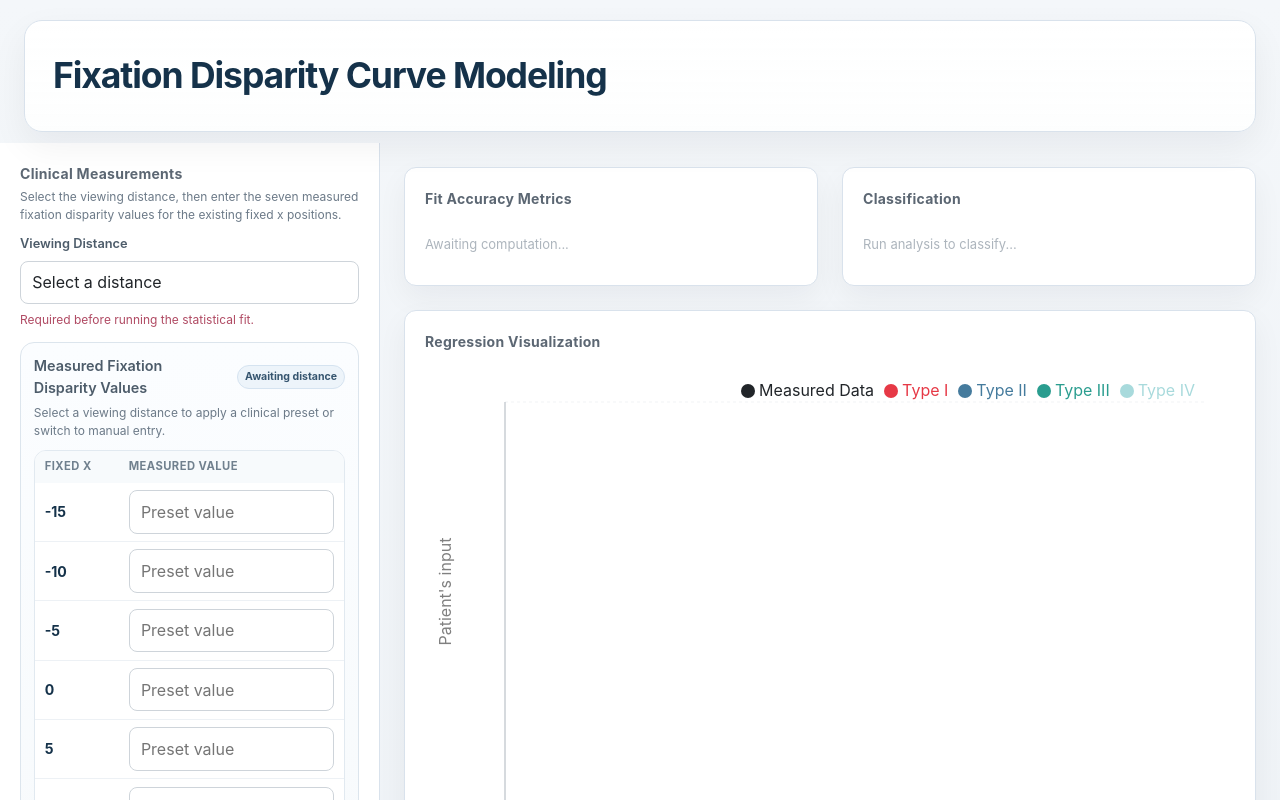
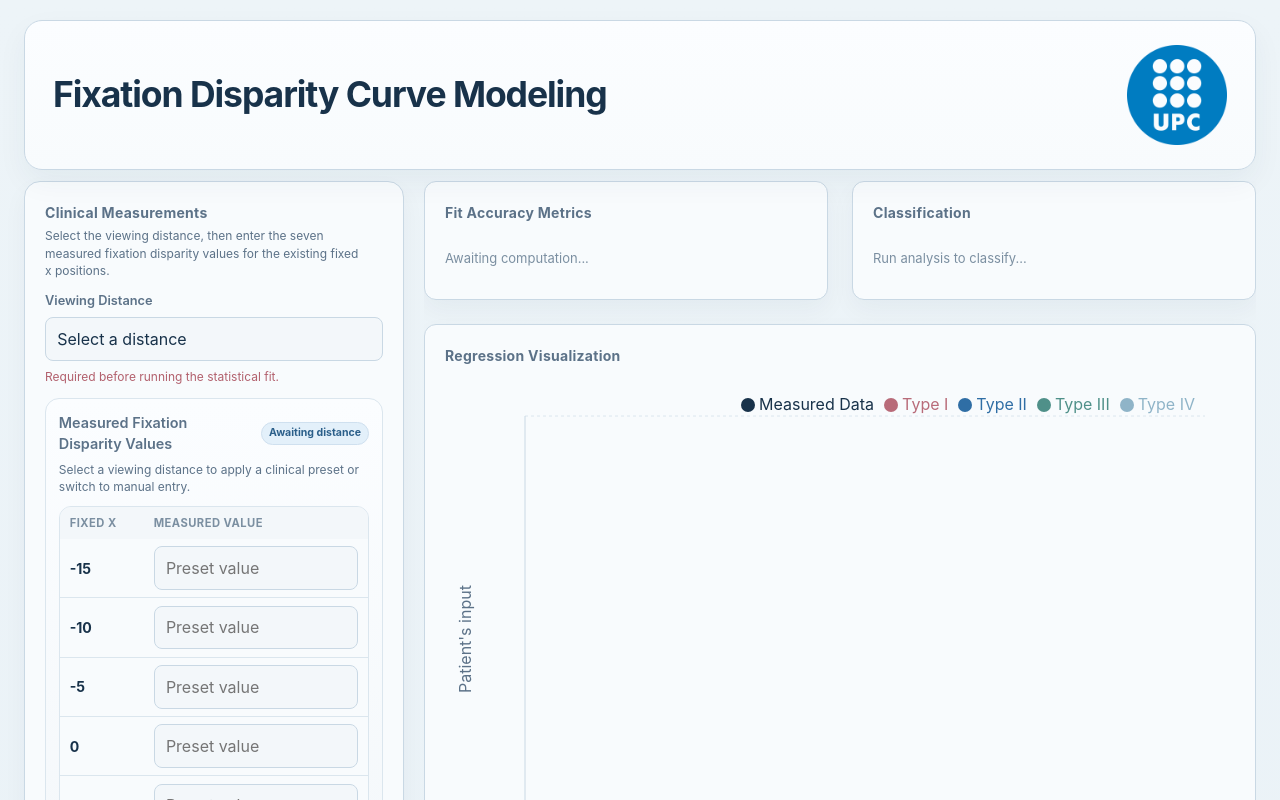
Before and after one commit to aashishb11/TFG-Fixation-Disparity-Curves, a React app in the folder frontend/: page / in a window 1280 px wide. Shown: the top 800 px of the page. Built offline with nearby package versions, Linux system fonts and the light colour scheme; the HTML template or start-up script is replaced by a standard one.

Commit message:
addition of background and upc logo and aligning it to fit perfectly, also fixing the problem of not resetting the parameters when the other option is selected in the distance

```diff
--- a/frontend/src/App.css
+++ b/frontend/src/App.css
@@ -3,8 +3,8 @@
   flex-direction: column;
   gap: 0.7rem;
   min-height: 100vh;
-  background: linear-gradient(180deg, #f4f7fa 0%, #eef2f6 100%);
-  color: #212529;
+  background: linear-gradient(180deg, #edf4f8 0%, #eaf2f7 100%);
+  color: var(--color-text-primary);
 }
 
 .app-header {
@@ -19,10 +19,14 @@
   width: 100%;
   min-height: 112px;
   padding: 1.5rem 1.75rem;
-  background: linear-gradient(180deg, rgba(255, 255, 255, 0.96) 0%, #fdfefe 100%);
-  border: 1px solid #d9e2ec;
+  background: linear-gradient(
+    180deg,
+    var(--color-surface-elevated) 0%,
+    var(--color-surface-primary) 100%
+  );
+  border: 1px solid var(--color-border);
   border-radius: 18px;
-  box-shadow: 0 14px 36px rgba(15, 23, 42, 0.06);
+  box-shadow: var(--shadow-soft);
   backdrop-filter: blur(12px);
 }
 
@@ -37,7 +41,7 @@
 
 .app-title {
   margin: 0;
-  color: #15324a;
+  color: var(--color-text-primary);
   font-size: clamp(1.75rem, 1.5rem + 0.9vw, 2.35rem);
   font-weight: 700;
   letter-spacing: -0.03em;
@@ -47,7 +51,7 @@
 
 .app-subtitle {
   max-width: 56ch;
-  color: #6f7f8d;
+  color: var(--color-text-secondary);
   font-size: 0.84rem;
   font-weight: 500;
   letter-spacing: 0.01em;
@@ -61,18 +65,38 @@
   flex-shrink: 0;
 }
 
+.app-header__brand {
+  display: inline-flex;
+  align-items: center;
+  justify-content: center;
+  width: 100px;
+  height: 100px;
+  flex-shrink: 0;
+}
+
+.app-header__logo {
+  width: 100%;
+  height: 100%;
+  object-fit: contain;
+  display: block;
+}
+
 .app-body {
   display: flex;
   flex: 1;
+  gap: 1.25rem;
   min-height: 0;
+  padding: 0 1.5rem 1.5rem;
 }
 
 .sidebar {
   width: 380px;
   flex-shrink: 0;
   padding: 1.25rem;
-  background: #ffffff;
-  border-right: 1px solid #d9e2ec;
+  background: var(--color-surface-primary);
+  border: 1px solid var(--color-border);
+  border-radius: 16px;
+  box-shadow: var(--shadow-subtle);
   overflow-y: auto;
 }
 
@@ -88,8 +112,12 @@
 
 .sidebar__section--measurements {
   padding: 0.8rem;
-  background: linear-gradient(180deg, #fbfdff 0%, #f7fafc 100%);
-  border: 1px solid #dce5ed;
+  background: linear-gradient(
+    180deg,
+    var(--color-surface-elevated) 0%,
+    var(--color-surface-secondary) 100%
+  );
+  border: 1px solid var(--color-border-soft);
   border-radius: 14px;
 }
 
@@ -112,7 +140,7 @@
 .form-help,
 .field-feedback {
   margin: 0;
-  color: #6c7a88;
+  color: var(--color-text-secondary);
   font-size: 0.75rem;
   line-height: 1.45;
   max-width: none;
@@ -121,11 +149,11 @@
 }
 
 .field-feedback--info {
-  color: #457b9d;
+  color: var(--color-accent-soft-text);
 }
 
 .field-feedback--error {
-  color: #b04a63;
+  color: var(--color-error);
 }
 
 .dashboard {
@@ -134,7 +162,7 @@
   flex-direction: column;
   gap: 1.5rem;
   min-width: 0;
-  padding: 1.5rem;
+  padding: 0;
   overflow-y: auto;
 }
 
@@ -147,7 +175,7 @@
 .section-title,
 .card__title {
   margin: 0 0 1rem;
-  color: #5c6773;
+  color: var(--color-text-secondary);
   font-size: 0.875rem;
   font-weight: 700;
   letter-spacing: 0.02em;
@@ -155,10 +183,10 @@
 
 .card {
   padding: 1.25rem;
-  background: #ffffff;
-  border: 1px solid #d9e2ec;
+  background: var(--color-surface-primary);
+  border: 1px solid var(--color-border);
   border-radius: 12px;
-  box-shadow: 0 12px 30px rgba(15, 23, 42, 0.05);
+  box-shadow: var(--shadow-subtle);
 }
 
 .card--classification {
@@ -169,7 +197,7 @@
 
 .card__placeholder {
   padding: 0.625rem 0;
-  color: #adb5bd;
+  color: var(--color-text-muted);
   font-size: 0.8125rem;
 }
 
@@ -194,7 +222,7 @@
 .form-label,
 .group-title {
   margin: 0;
-  color: #4d5c6a;
+  color: var(--color-text-secondary);
   font-size: 0.8rem;
   font-weight: 600;
 }
@@ -207,10 +235,10 @@
 .input-grid__field {
   width: 100%;
   padding: 0.55rem 0.7rem;
-  border: 1px solid #ced4da;
+  border: 1px solid var(--color-border);
   border-radius: 8px;
-  background: #ffffff;
-  color: #212529;
+  background: var(--color-surface-secondary);
+  color: var(--color-text-primary);
   font: inherit;
   transition: border-color 0.2s ease, box-shadow 0.2s ease;
 }
@@ -236,18 +264,18 @@
   justify-content: center;
   min-width: 44px;
   padding: 0.55rem 0.65rem;
-  background: #f4f7fa;
-  border: 1px solid #d7e0e8;
+  background: var(--color-surface-secondary);
+  border: 1px solid var(--color-border-soft);
   border-radius: 8px;
-  color: #5f6f7d;
+  color: var(--color-text-secondary);
   font-size: 0.76rem;
   font-weight: 700;
 }
 
 .select-field:focus,
 .input-grid__field:focus {
-  border-color: #457b9d;
-  box-shadow: 0 0 0 3px rgba(69, 123, 157, 0.18);
+  border-color: var(--color-accent);
+  box-shadow: 0 0 0 3px rgba(47, 110, 165, 0.16);
   outline: none;
 }
 
@@ -273,25 +301,25 @@
   display: inline-flex;
   align-items: center;
   padding: 0.18rem 0.45rem;
-  background: #edf4fa;
-  border: 1px solid #d5e3f0;
+  background: var(--color-accent-soft);
+  border: 1px solid #cfe0ef;
   border-radius: 999px;
-  color: #36556f;
+  color: var(--color-accent-soft-text);
   font-size: 0.66rem;
   font-weight: 700;
   white-space: nowrap;
 }
 
 .measurement-status--manual {
-  background: #f3f6f9;
-  color: #5b6b79;
+  background: var(--color-surface-secondary);
+  color: var(--color-text-secondary);
 }
 
 .measurement-list {
-  border: 1px solid #e1e9f0;
+  border: 1px solid var(--color-border-soft);
   border-radius: 12px;
   overflow: hidden;
-  background: #ffffff;
+  background: var(--color-surface-primary);
 }
 
 .measurement-list__head,
@@ -304,8 +332,8 @@
 }
 
 .measurement-list__head {
-  background: #f7fafc;
-  color: #70808e;
+  background: var(--color-surface-secondary);
+  color: var(--color-text-muted);
   font-size: 0.7rem;
   font-weight: 700;
   letter-spacing: 0.04em;
@@ -313,11 +341,11 @@
 }
 
 .measurement-list__row + .measurement-list__row {
-  border-top: 1px solid #edf1f5;
+  border-top: 1px solid var(--color-border-soft);
 }
 
 .measurement-list__x {
-  color: #15324a;
+  color: var(--color-text-primary);
   font-size: 0.88rem;
   font-weight: 700;
 }
@@ -347,7 +375,7 @@
 }
 
 .button:focus-visible {
-  outline: 3px solid rgba(69, 123, 157, 0.28);
+  outline: 3px solid rgba(47, 110, 165, 0.24);
   outline-offset: 2px;
 }
 
@@ -358,18 +386,29 @@
 }
 
 .button--primary {
-  background: #212529;
-  color: #ffffff;
+  background: var(--color-accent);
+  color: var(--color-surface-primary);
+  box-shadow: 0 10px 22px rgba(47, 110, 165, 0.18);
+}
+
+.button--primary:hover:not(:disabled) {
+  background: var(--color-accent-hover);
 }
 
 .button--primary:disabled {
-  background: #adb5bd;
+  background: #aebfcb;
+  color: var(--color-surface-primary);
 }
 
 .button--secondary {
-  background: #0d6efd;
-  color: #ffffff;
-  box-shadow: 0 10px 24px rgba(13, 110, 253, 0.18);
+  background: var(--color-accent-soft);
+  color: var(--color-accent-soft-text);
+  border: 1px solid #cfe0ef;
+  box-shadow: none;
+}
+
+.button--secondary:hover:not(:disabled) {
+  background: #d9eaf7;
 }
 
 .status-message {
@@ -378,7 +417,7 @@
 }
 
 .status-message--error {
-  color: #dc3545;
+  color: var(--color-error);
 }
 
 .metric-table {
@@ -394,16 +433,16 @@
 }
 
 .metric-table thead tr {
-  border-bottom: 1px solid #e9ecef;
+  border-bottom: 1px solid var(--color-border-soft);
 }
 
 .metric-table th {
-  color: #495057;
+  color: var(--color-text-secondary);
   font-weight: 700;
 }
 
 .metric-table__row td {
-  color: #212529;
+  color: var(--color-text-primary);
 }
 
 .metric-table__row td:first-child {
@@ -411,11 +450,11 @@
 }
 
 .metric-table__row--active {
-  background: #f8f9fa;
+  background: var(--color-accent-soft);
 }
 
 .classification-card__value {
-  color: #0d6efd;
+  color: var(--color-accent);
   font-size: 1.75rem;
   font-weight: 800;
 }
@@ -423,7 +462,7 @@
 .classification-card__note {
   display: block;
   margin-top: 0.25rem;
-  color: #6c757d;
+  color: var(--color-text-secondary);
   font-size: 0.75rem;
   font-weight: 400;
 }
@@ -433,6 +472,22 @@
   flex: 1;
   flex-direction: column;
   min-height: 500px;
+}
+
+.chart-card__header {
+  display: flex;
+  align-items: center;
+  justify-content: space-between;
+  gap: 1rem;
+  margin-bottom: 1rem;
+}
+
+.chart-card__header .card__title {
+  margin-bottom: 0;
+}
+
+.chart-card__action {
+  flex-shrink: 0;
 }
 
 .chart-card__container {
@@ -447,8 +502,6 @@
 
   .sidebar {
     width: 100%;
-    border-right: 0;
-    border-bottom: 1px solid #d9e2ec;
   }
 
   .dashboard-grid {
@@ -461,6 +514,10 @@
   .dashboard,
   .sidebar {
     padding: 1rem;
+  }
+
+  .app-body {
+    padding: 0 1rem 1rem;
   }
 
   .app-header {
@@ -482,6 +539,11 @@
     width: 100%;
   }
 
+  .chart-card__header {
+    align-items: stretch;
+    flex-direction: column;
+  }
+
   .measurement-panel__title-row {
     grid-template-columns: 1fr;
     gap: 0.45rem;
--- a/frontend/src/App.tsx
+++ b/frontend/src/App.tsx
@@ -18,14 +18,16 @@ import type {
 
 export default function App() {
   const computationVersionRef = useRef(0);
+  const emptyYValues = useMemo(
+    () => Array(FIXED_X_VALUES.length).fill(""),
+    [],
+  );
   const [viewingDistance, setViewingDistance] = useState<ViewingDistance | "">(
     "",
   );
   const [customDistance, setCustomDistance] = useState("");
   const [customDistanceTouched, setCustomDistanceTouched] = useState(false);
-  const [yValues, setYValues] = useState<string[]>(
-    () => Array(FIXED_X_VALUES.length).fill(""),
-  );
+  const [yValues, setYValues] = useState<string[]>(() => emptyYValues);
   const [response, setResponse] = useState<ComputeResponse | null>(null);
   const [error, setError] = useState<string | null>(null);
   const [loading, setLoading] = useState(false);
@@ -58,7 +60,10 @@ export default function App() {
       setYValues(
         getPresetValuesForFixedX(nextDistance as PresetViewingDistance),
       );
+      return;
     }
+
+    setYValues(emptyYValues);
   };
 
   const handleCustomDistanceChange = (value: string) => {
@@ -123,7 +128,7 @@ export default function App() {
 
   return (
     <div className="app-shell">
-      <PageHeader canExport={Boolean(response)} onExport={handleExport} />
+      <PageHeader />
 
       <div className="app-body">
         <InputPanel
@@ -148,9 +153,11 @@ export default function App() {
           </section>
 
           <CurveChart
+            canExport={Boolean(response)}
             chartRef={chartRef}
             data={mergedCurve}
             measured={response?.measured ?? []}
+            onExport={handleExport}
           />
         </main>
       </div>
--- a/frontend/src/components/CurveChart.tsx
+++ b/frontend/src/components/CurveChart.tsx
@@ -21,15 +21,34 @@ import {
 import type { MergedCurvePoint, Point } from "../types/fdc";
 
 type CurveChartProps = {
+  canExport: boolean;
   chartRef: RefObject<HTMLDivElement | null>;
   data: MergedCurvePoint[];
   measured: Point[];
+  onExport: () => void;
 };
 
-export function CurveChart({ chartRef, data, measured }: CurveChartProps) {
+export function CurveChart({
+  canExport,
+  chartRef,
+  data,
+  measured,
+  onExport,
+}: CurveChartProps) {
   return (
     <section className="card chart-card">
-      <h3 className="card__title">Regression Visualization</h3>
+      <div className="chart-card__header">
+        <h3 className="card__title">Regression Visualization</h3>
+        {canExport ? (
+          <button
+            className="button button--secondary chart-card__action"
+            onClick={onExport}
+            type="button"
+          >
+            Export High-Res PNG
+          </button>
+        ) : null}
+      </div>
       <div ref={chartRef} className="chart-card__container">
         <ResponsiveContainer>
           <ComposedChart
@@ -37,36 +56,49 @@ export function CurveChart({ chartRef, data, measured }: CurveChartProps) {
             margin={{ top: 10, right: 30, left: 20, bottom: 40 }}
           >
             <CartesianGrid
-              stroke="#f1f3f5"
+              stroke="#dbe6ee"
               strokeDasharray="3 3"
               vertical={false}
             />
             <XAxis
+              axisLine={{ stroke: "#c9d8e4" }}
               dataKey="x"
               domain={AXIS_DOMAIN}
-              label={{ value: "Input", position: "bottom", offset: 20 }}
+              label={{
+                value: "Input",
+                position: "bottom",
+                offset: 20,
+                fill: "#5c7288",
+              }}
+              tick={{ fill: "#5c7288", fontSize: 12 }}
+              tickLine={{ stroke: "#c9d8e4" }}
               ticks={AXIS_TICKS}
               type="number"
             />
             <YAxis
+              axisLine={{ stroke: "#c9d8e4" }}
               domain={AXIS_DOMAIN}
               label={{
                 value: "Patient's input",
                 angle: -90,
                 position: "insideLeft",
                 offset: 0,
+                fill: "#5c7288",
               }}
-              stroke="#adb5bd"
+              stroke="#a8bac8"
+              tick={{ fill: "#5c7288", fontSize: 12 }}
+              tickLine={{ stroke: "#c9d8e4" }}
               ticks={AXIS_TICKS}
               type="number"
             />
-            <ReferenceLine stroke="#adb5bd" strokeWidth={1.5} x={0} />
-            <ReferenceLine stroke="#adb5bd" strokeWidth={1.5} y={0} />
+            <ReferenceLine stroke="#a8bac8" strokeWidth={1.5} x={0} />
+            <ReferenceLine stroke="#a8bac8" strokeWidth={1.5} y={0} />
             <Tooltip
               contentStyle={{
+                backgroundColor: "#f8fbfd",
                 borderRadius: "8px",
-                border: "none",
-                boxShadow: "0 4px 12px rgba(0, 0, 0, 0.1)",
+                border: "1px solid #c9d8e4",
+                boxShadow: "0 10px 20px rgba(24, 50, 74, 0.08)",
               }}
             />
             <Legend align="right" iconType="circle" verticalAlign="top" />
@@ -87,7 +119,7 @@ export function CurveChart({ chartRef, data, measured }: CurveChartProps) {
             <Scatter
               data={measured}
               dataKey="y"
-              fill="#212529"
+              fill="#18324a"
               name="Measured Data"
             />
           </ComposedChart>
--- a/frontend/src/components/PageHeader.tsx
+++ b/frontend/src/components/PageHeader.tsx
@@ -1,27 +1,19 @@
-type PageHeaderProps = {
-  canExport: boolean;
-  onExport: () => void;
-};
+import upcLogo from "../../images/UPC_Logo.png";
 
-export function PageHeader({ canExport, onExport }: PageHeaderProps) {
+export function PageHeader() {
   return (
     <header className="app-header">
       <div className="app-header__content">
         <div className="app-header__intro">
           <h1 className="app-title">Fixation Disparity Curve Modeling</h1>
         </div>
-
-        {canExport ? (
-          <div className="app-header__actions">
-            <button
-              className="button button--secondary"
-              onClick={onExport}
-              type="button"
-            >
-              Export High-Res PNG
-            </button>
-          </div>
-        ) : null}
+        <div className="app-header__brand" aria-label="UPC logo">
+          <img
+            alt="UPC logo"
+            className="app-header__logo"
+            src={upcLogo}
+          />
+        </div>
       </div>
     </header>
   );
--- a/frontend/src/index.css
+++ b/frontend/src/index.css
@@ -1,9 +1,26 @@
 :root {
+  --color-page-bg: #edf4f8;
+  --color-surface-primary: #f8fbfd;
+  --color-surface-secondary: #f3f7fa;
+  --color-surface-elevated: #fbfdff;
+  --color-border: #c9d8e4;
+  --color-border-soft: #dbe6ee;
+  --color-text-primary: #18324a;
+  --color-text-secondary: #5c7288;
+  --color-text-muted: #7b8fa1;
+  --color-accent: #2f6ea5;
+  --color-accent-hover: #255a89;
+  --color-accent-soft: #e3f0fa;
+  --color-accent-soft-text: #2b5f8a;
+  --color-error: #b2606d;
+  --shadow-soft: 0 12px 30px rgba(24, 50, 74, 0.05);
+  --shadow-subtle: 0 10px 24px rgba(24, 50, 74, 0.045);
+
   font-family: "Inter", "Segoe UI", sans-serif;
   line-height: 1.5;
   font-weight: 400;
-  color: #212529;
-  background: #eef2f6;
+  color: var(--color-text-primary);
+  background: var(--color-page-bg);
   font-synthesis: none;
   text-rendering: optimizeLegibility;
   -webkit-font-smoothing: antialiased;
@@ -25,6 +42,7 @@ body,
 body {
   margin: 0;
   min-width: 320px;
+  background: var(--color-page-bg);
 }
 
 button,
--- a/frontend/src/lib/exportChart.ts
+++ b/frontend/src/lib/exportChart.ts
@@ -31,7 +31,7 @@ export function exportSvgToPng(
       return;
     }
 
-    context.fillStyle = "#ffffff";
+    context.fillStyle = "#f8fbfd";
     context.fillRect(0, 0, canvas.width, canvas.height);
     context.scale(scale, scale);
     context.drawImage(image, 0, 0, width, height);
```
Also changed, not shown: frontend/src/constants/fdc.ts (+4 -4 lines), frontend/images/UPC_Logo.png (added).
